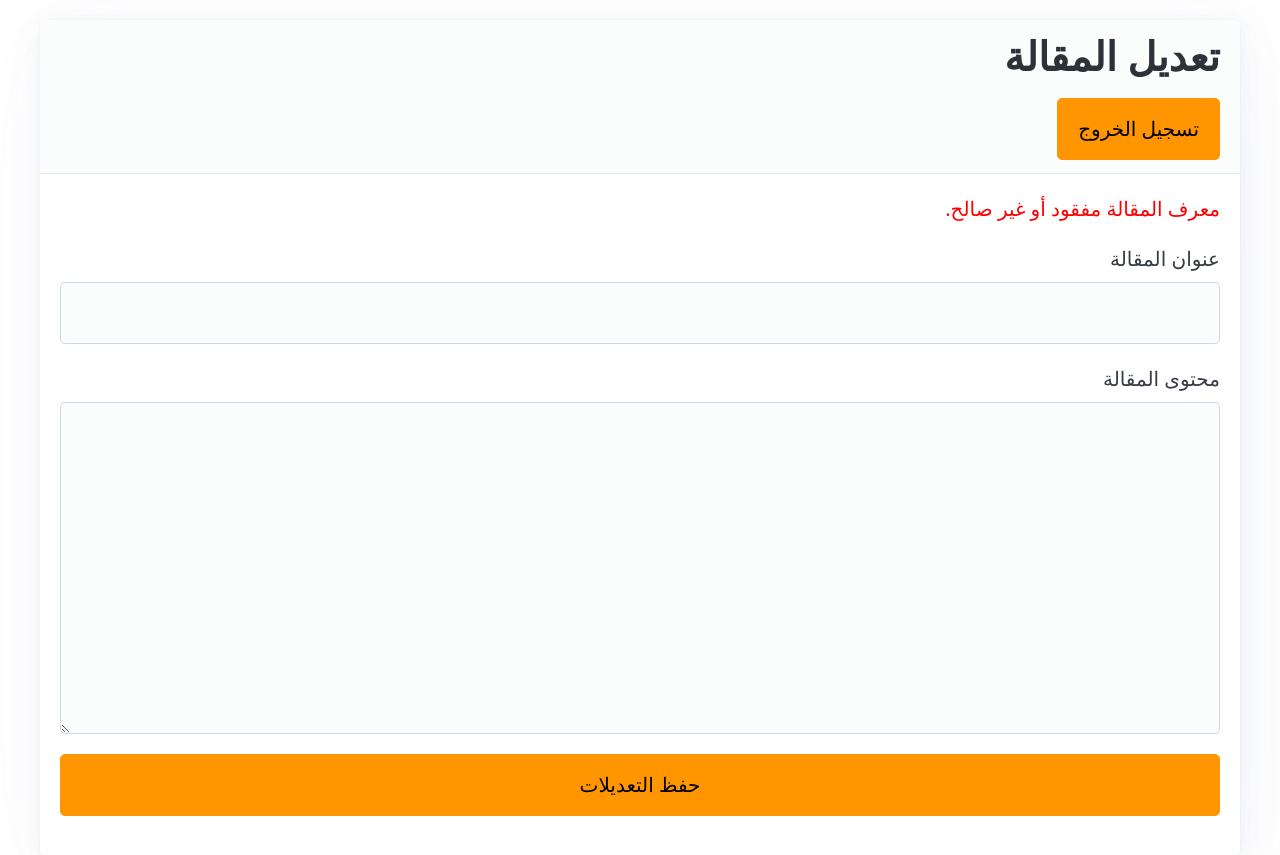
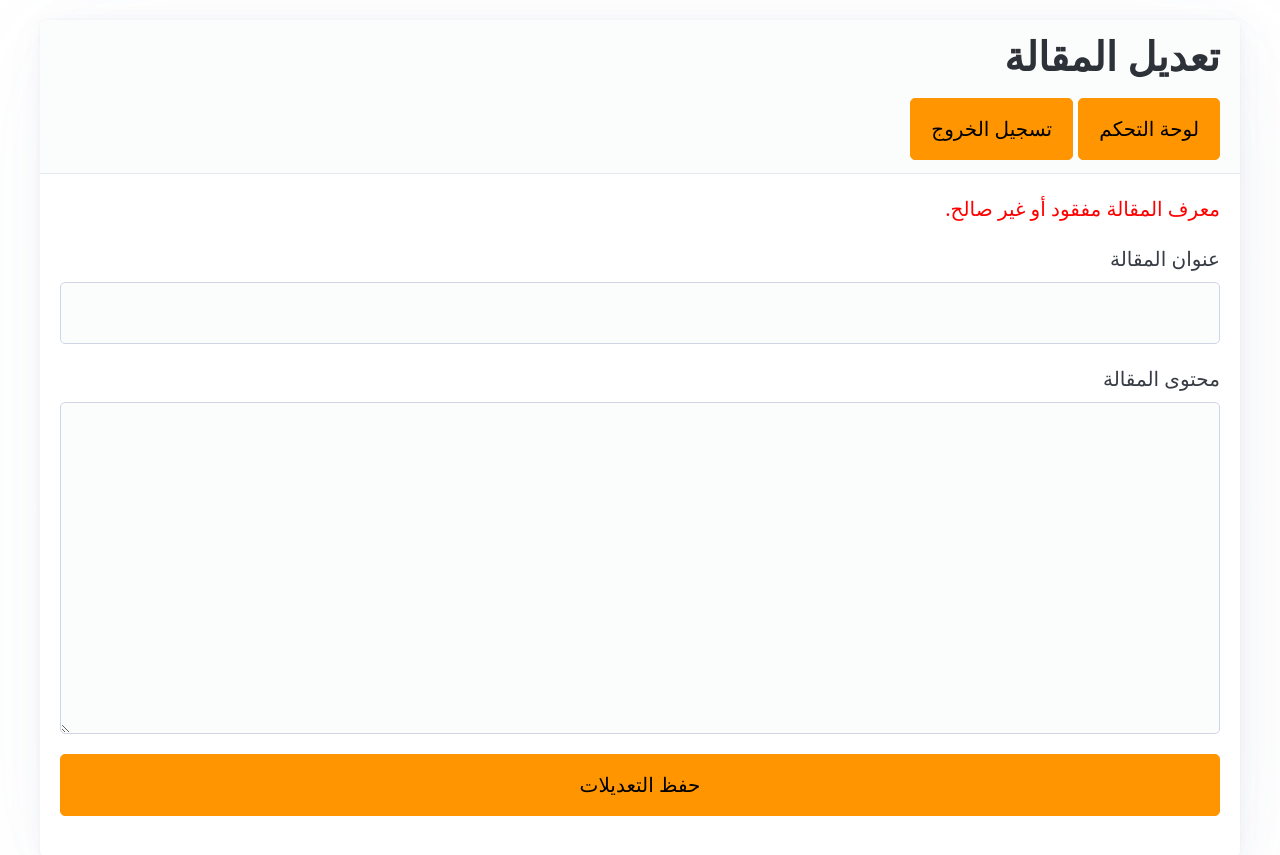
Before and after one commit to Ali-Al-Khuwaja/project_cis, a PHP site: page /admin/edit_post.php in a window 1280 px wide. Shown: the top 855 px of the page. Run offline with PHP 8.4, Linux system fonts and the light colour scheme; the visitor is signed in with stand-in values (Sample User, id 1); some libraries are stand-ins or nearby versions.

Commit message:
add links to the dashboard

```diff
--- a/admin/create_post.php
+++ b/admin/create_post.php
@@ -61,6 +61,7 @@ if ($_SERVER['REQUEST_METHOD'] === 'POST') {
             <header>
                 <h1>إنشاء مقالة جديدة</h1>
                 <div>
+                    <a href="dashboard.php" role="button" >لوحة التحكم</a>
                     <a href="logout.php" role="button" >تسجيل الخروج</a>
                 </div>
             </header>
--- a/admin/edit_post.php
+++ b/admin/edit_post.php
@@ -102,6 +102,7 @@ if ($_SERVER['REQUEST_METHOD'] === 'POST' && isset($_POST['post_id_to_edit']) &&
             <header>
                 <h1>تعديل المقالة</h1>
                 <div>
+                    <a href="dashboard.php" role="button">لوحة التحكم</a>
                     <a href="logout.php" role="button" >تسجيل الخروج</a>
                 </div>
             </header>
```
